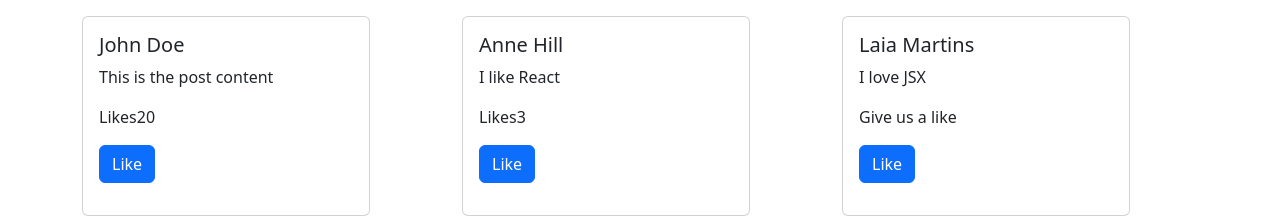
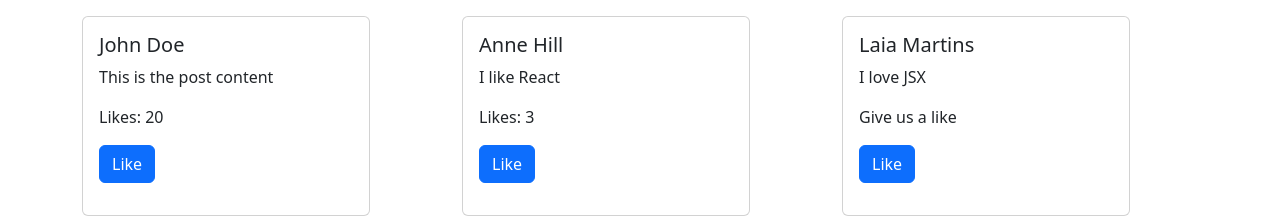
Before and after one commit to eduardoh27/Tutorial-React, a React (Create React App) app in the folder myapp/: page / in a window 1280 px wide. Shown: the top 218 px of the page. Built offline with nearby package versions, Linux system fonts and the light colour scheme.

Commit message:
step 10 done

```diff
--- a/myapp/src/Post.js
+++ b/myapp/src/Post.js
@@ -1,16 +1,19 @@
+import { useState } from "react";
 import Button from "react-bootstrap/Button";
 import Card from "react-bootstrap/Card";
 import Col from "react-bootstrap/Col";
 
 function Post(props) {
+ const [likes, setLikes] = useState(props.likes);
 
  const renderLikes = () => {
-        if (props.likes === 0) return "Give us a like";
-        else return "Likes" + props.likes;
+   if (likes === 0) return "Give us a like";
+   else return "Likes: " + likes;
  };
 
  const handleLikes = () => {
     console.log("Button clicked...");
+    setLikes(likes + 1);
   };
 
   return (
```
Lines whose indentation alone changed are shown as unchanged.
